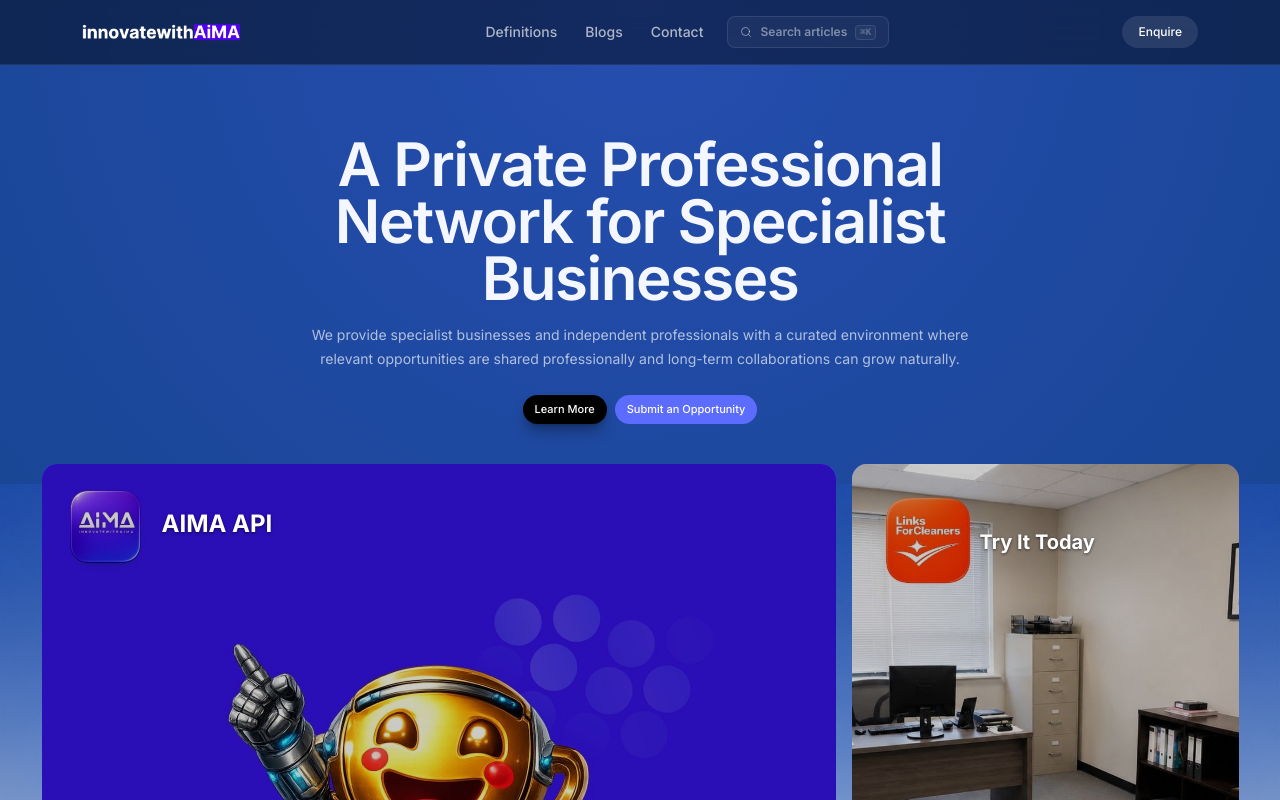
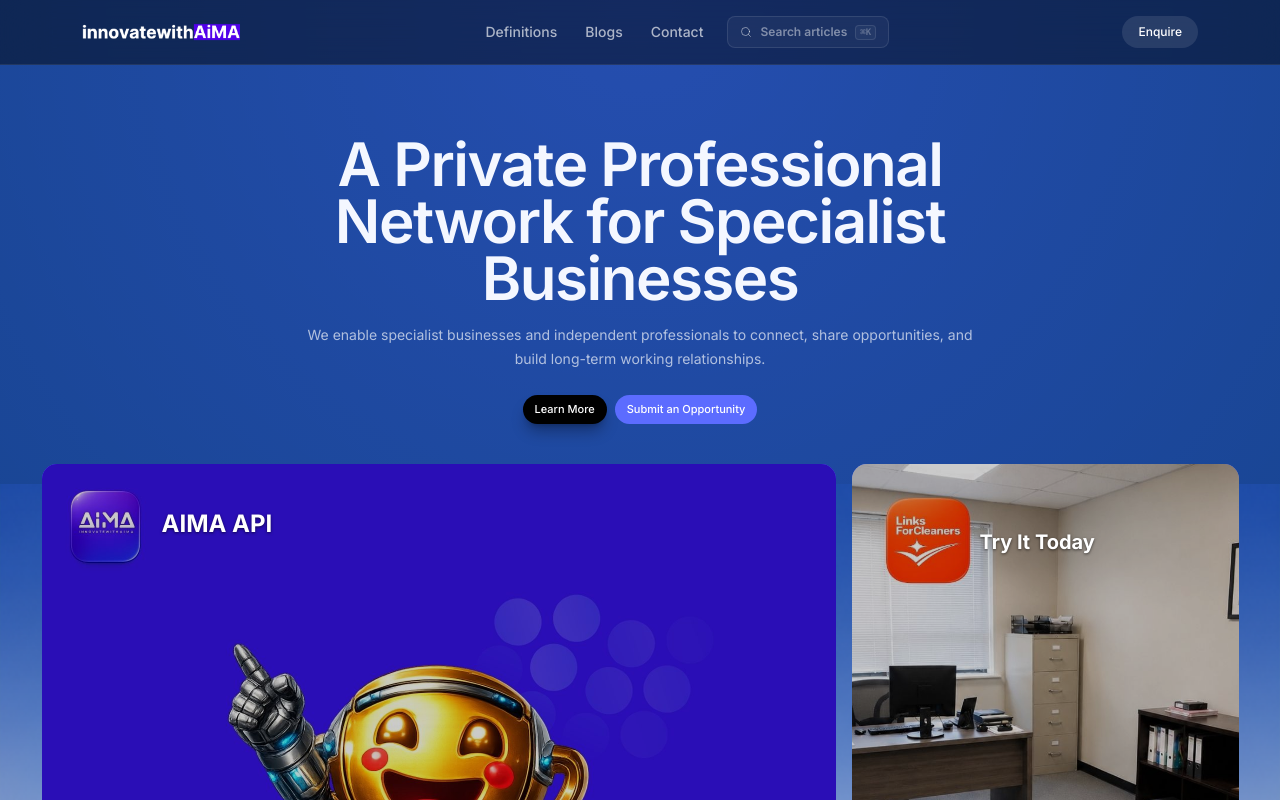
Before and after one commit to 1nn4a/iwa, a React (Vite) app: page / in a window 1280 px wide. Shown: the top 800 px of the page. Built offline with nearby package versions, Linux system fonts and the light colour scheme.

Commit message:
hero txt a/b 2

```diff
--- a/src/pages/HomePage.tsx
+++ b/src/pages/HomePage.tsx
@@ -122,8 +122,7 @@ export default function HomePage() {
               A Private Professional Network for Specialist Businesses
             </h1>
             <p className="mt-4 max-w-2xl mx-auto text-xs leading-6 text-white/65 md:text-sm">
-              We provide specialist businesses and independent professionals with a curated environment where relevant opportunities are shared professionally and long-term collaborations can grow naturally.
-            </p>
+We enable specialist businesses and independent professionals to connect, share opportunities, and build long-term working relationships.            </p>
           </motion.div>
 
           <div className="mt-6 flex flex-wrap gap-2 justify-center">
```
